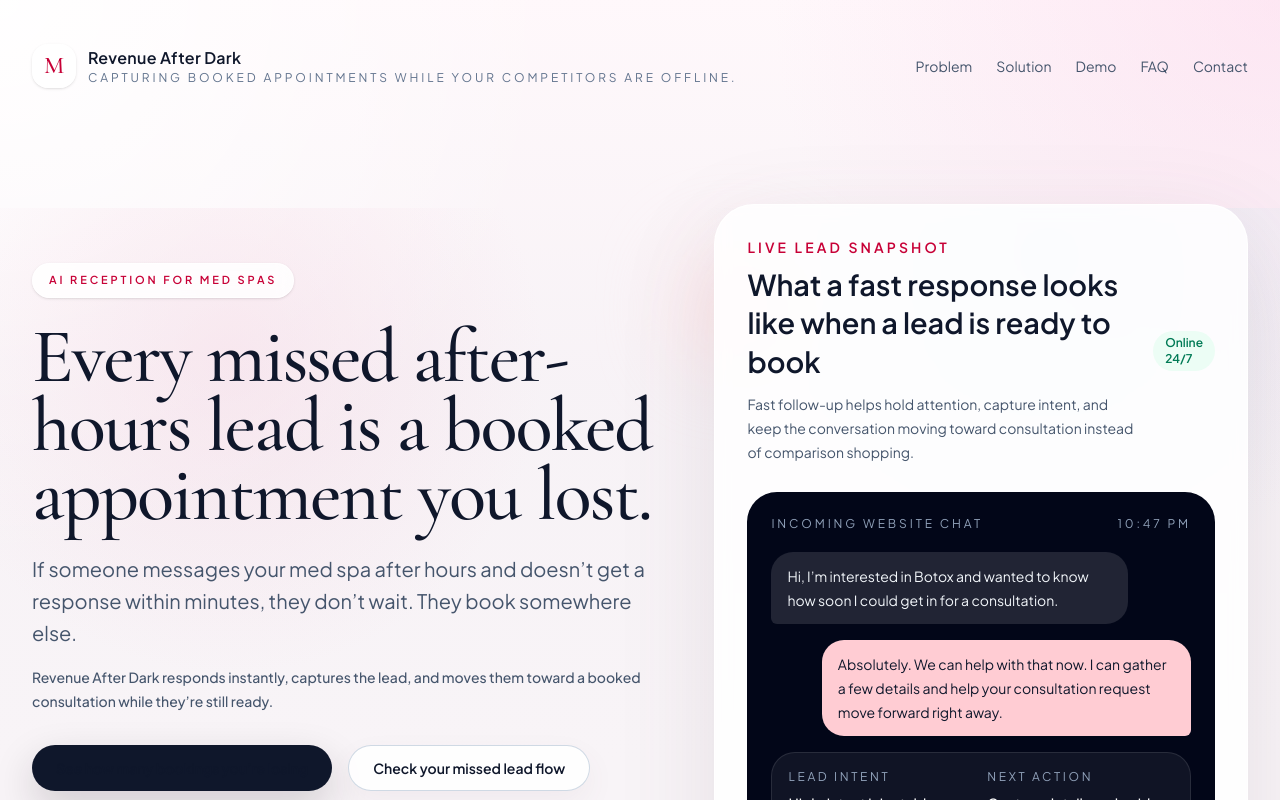
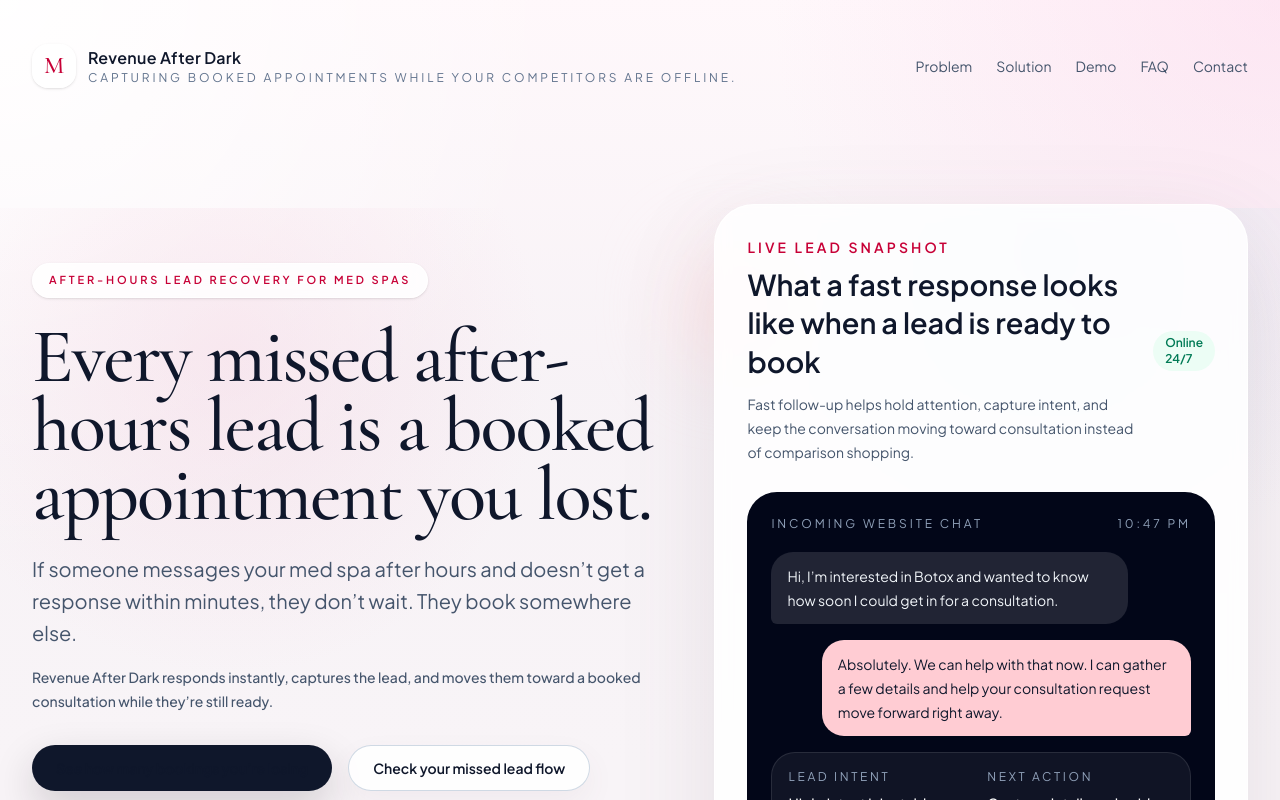
Before and after one commit to tryshone-dev/lead-system-site, a React (Vite) app: page / in a window 1280 px wide. Shown: the top 800 px of the page. Built offline with nearby package versions, Linux system fonts and the light colour scheme.

Commit message:
Finalize Revenue After Dark landing copy

```diff
--- a/src/App.jsx
+++ b/src/App.jsx
@@ -405,7 +405,7 @@
         <main id="top">
           <section className="grid gap-14 py-18 lg:grid-cols-[1.08fr_0.92fr] lg:items-center lg:py-24">
             <div>
-              <Badge>AI Reception for Med Spas</Badge>
+              <Badge>After-Hours Lead Recovery for Med Spas</Badge>
               <h1 className="mt-6 max-w-4xl font-serif text-5xl leading-[0.9] tracking-tight text-slate-900 sm:text-6xl lg:text-[4.8rem]">
                 Every missed after-hours lead is a booked appointment you lost.
               </h1>
```
